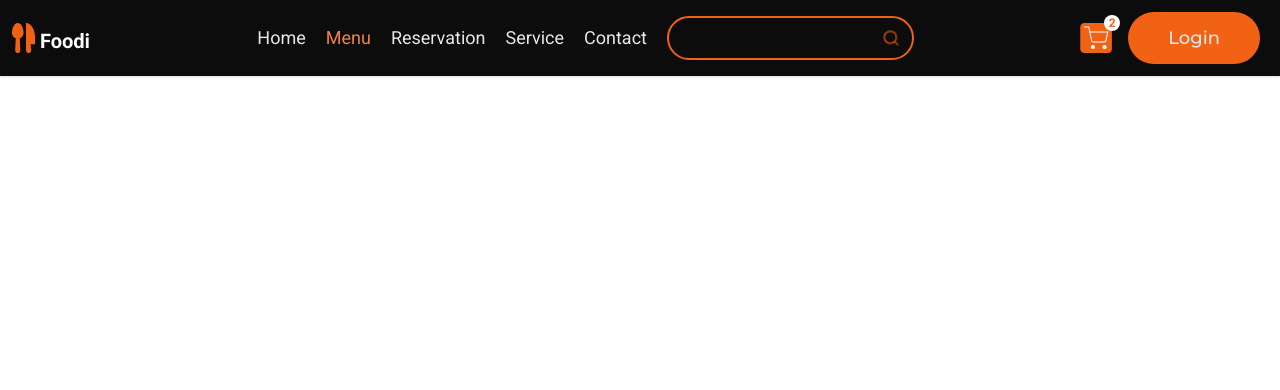
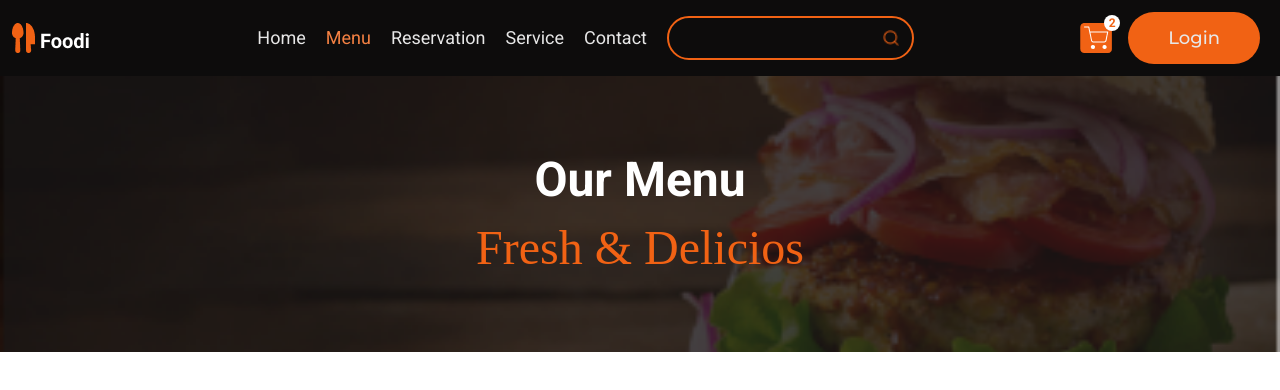
Before and after one commit to codingWithRasel/restaurentWebsite, a React (Vite) app: page /Menu in a window 1280 px wide. Shown: the top 390 px of the page. Built offline with nearby package versions, Linux system fonts and the light colour scheme; a web font is replaced by a local one.

Commit message:
add banner for every page

```diff
--- a/src/App.jsx
+++ b/src/App.jsx
@@ -4,6 +4,10 @@ import Navbar from "./components/Navbar";
 import Home from "./pages/Home";
 import Login from "./pages/Login";
 import SignUp from "./pages/SignUp";
+import Menu from "./pages/Menu";
+import Contact from "./pages/Contact";
+import Service from "./pages/Service";
+import Reservation from "./pages/Reservation";
 
 function App() {
   return (
@@ -15,6 +19,10 @@ function App() {
             <Route path="/" element={<Home />} />
             <Route path="/Login" element={<Login />} />
             <Route path="/SignUp" element={<SignUp />} />
+            <Route path="/Menu" element={<Menu />} />
+            <Route path="/Reservation" element={<Reservation />} />
+            <Route path="/Service" element={<Service />} />
+            <Route path="/Contact" element={<Contact />} />
           </Routes>
         </BrowserRouter>
       </MenuContextProvider>
--- /dev/null
+++ b/src/components/Banner.jsx
@@ -0,0 +1,12 @@
+import React from "react";
+
+const Banner = ({ h2, h3 }) => {
+  return (
+    <div className=" bg-banner flex flex-col items-center gap-y-5  bg-cover bg-center py-10 md:p-20">
+      <h2 className=" text-2xl font-bold text-white md:text-5xl">{h2}</h2>
+      <h3 className=" text-lg md:text-5xl">{h3}</h3>
+    </div>
+  );
+};
+
+export default Banner;
--- a/src/pages/Contact.jsx
+++ b/src/pages/Contact.jsx
@@ -0,0 +1,12 @@
+import React from "react";
+import Banner from "../components/Banner";
+
+const Contact = () => {
+  return (
+    <div>
+      <Banner h2={"Contact Us"} h3={"Who We Are"} />
+    </div>
+  );
+};
+
+export default Contact;
--- a/src/pages/Menu.jsx
+++ b/src/pages/Menu.jsx
@@ -1,9 +1,12 @@
-import React from 'react'
+import React from "react";
+import Banner from "../components/Banner";
 
 const Menu = () => {
   return (
-    <div>Menu</div>
-  )
-}
+    <div>
+      <Banner h2={"Our Menu"} h3={"Fresh  &  Delicios"} />
+    </div>
+  );
+};
 
-export default Menu
+export default Menu;
--- a/src/pages/Reservation.jsx
+++ b/src/pages/Reservation.jsx
@@ -0,0 +1,12 @@
+import React from "react";
+import Banner from "../components/Banner";
+
+const Reservation = () => {
+  return (
+    <div>
+      <Banner h2={"Reservation"} h3={"Come & Join"} />
+    </div>
+  );
+};
+
+export default Reservation;
--- a/src/pages/Service.jsx
+++ b/src/pages/Service.jsx
@@ -0,0 +1,12 @@
+import React from "react";
+import Banner from "../components/Banner";
+
+const Service = () => {
+  return (
+    <div>
+      <Banner h2={"Our Service"} h3={"Who We Are"} />
+    </div>
+  );
+};
+
+export default Service;
--- a/tailwind.config.js
+++ b/tailwind.config.js
@@ -5,7 +5,8 @@ export default {
     extend: {
       backgroundImage: {
         heroBg: "url(/src/assets/image/hero_bg.png)",
-        "hero-pattern": "url('/img/hero-pattern.svg')",
+        banner: "url(/src/assets/image/banner_mobile.png)",
+
       },
       colors: {
         orange_primary: " #F16214",
```
Also changed, not shown: src/assets/image/banner_desktop.png (added), src/assets/image/banner_mobile.png (added).
